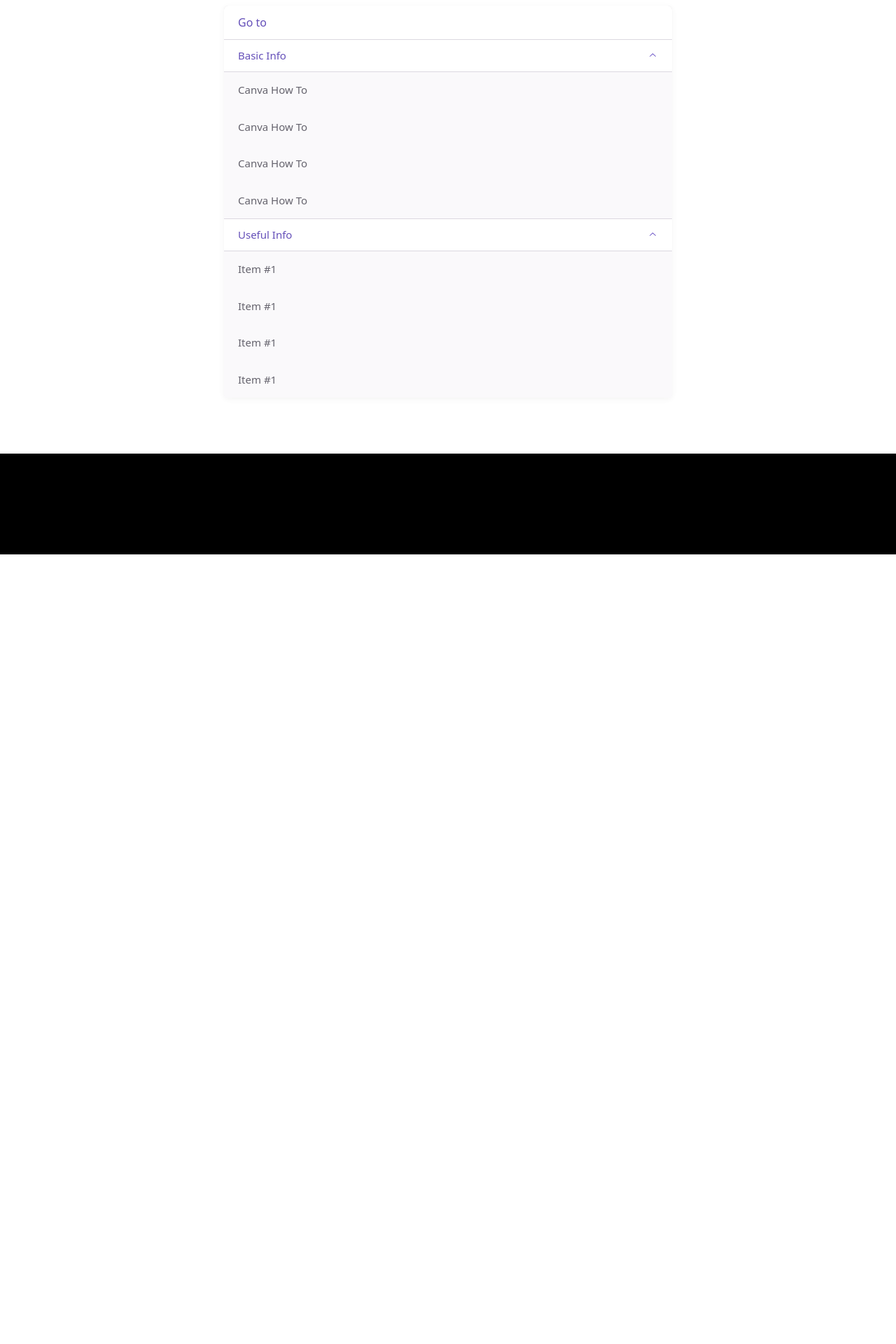
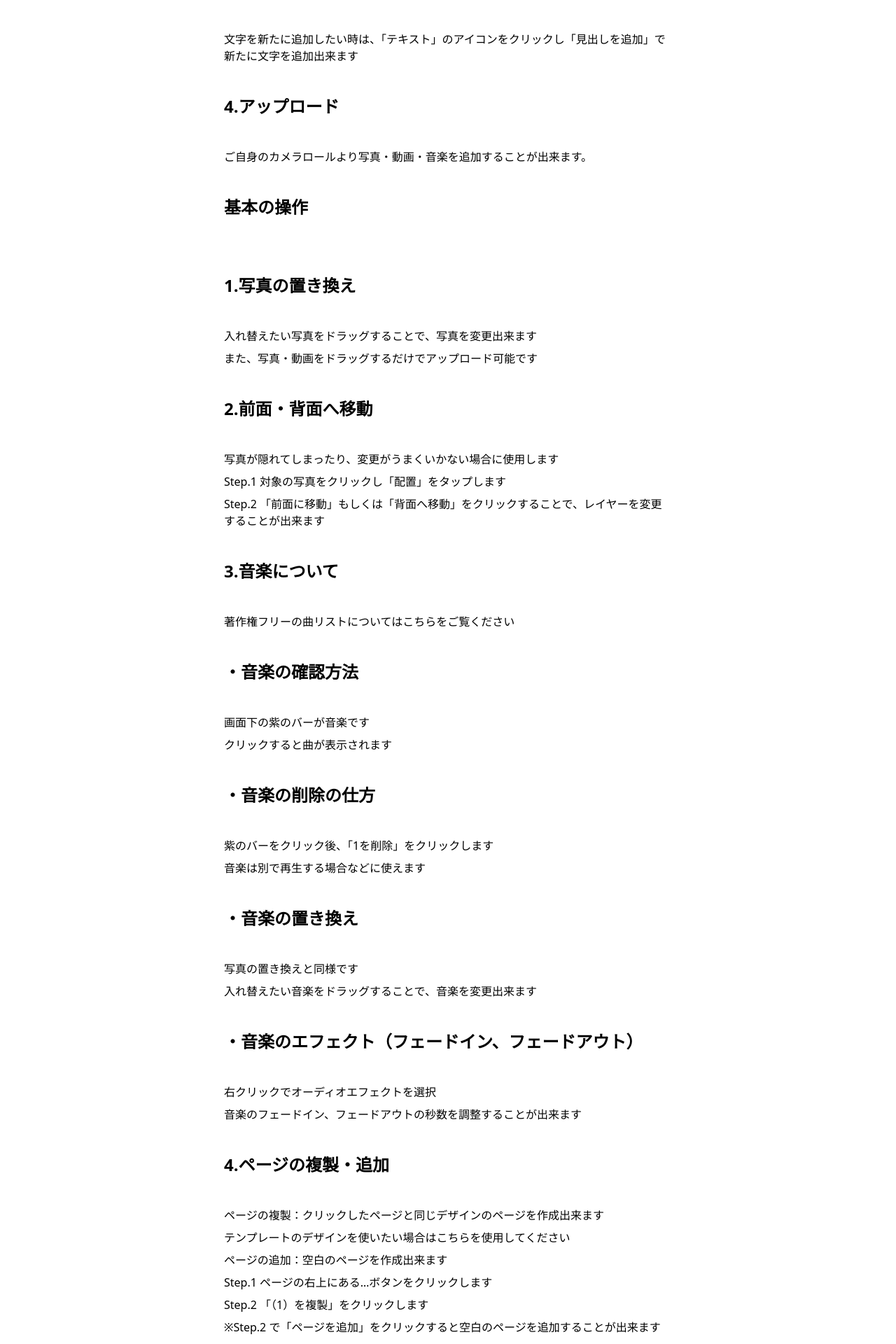
Before and after one commit to garrettomi/omidesigns-instructions, a React (Vite) app: page /PC in a window 1280 px wide. Shown: the part 2060-3980 px from the top of the page at 70% size. Before the commit the page ends 2852 px from the top, so only its background shows below. Built offline with nearby package versions, Linux system fonts and the light colour scheme; a web font is replaced by a local one.

Commit message:
Feat: Add content to PC page

```diff
--- a/src/pages/PC.jsx
+++ b/src/pages/PC.jsx
@@ -55,12 +55,125 @@ export default function PC() {
             <ContentImage src={stepOne} alt="Step 1 for Canva Pro" />
             <SubTitle idName="2.素材" text="2.素材" />
             <p>
-                Step 2: テンプレートにアクセス
+            図形やイラストなどの素材を追加することが出来ます
             </p>
             <p>
-                作成したアカウント情報でCanvaにサインイン、商品のテンプレートリンクを取得してください
+            「素材」のアイコンをクリックし検索窓より「ハート」などご希望のイメージを検索して頂くと、色々な素材が表示されますので気に入ったものを追加して下さい
             </p>
             <ContentImage src={stepTwo} alt="Step 2 for Canva Pro" />
+            <SubTitle idName="3.テキスト" text="3.テキスト" />
+            <p>
+            文字を新たに追加したい時は、「テキスト」のアイコンをクリックし「見出しを追加」で新たに文字を追加出来ます
+            </p>
+            <SubTitle idName="4.アップロード" text="4.アップロード" />
+            <p>
+            ご自身のカメラロールより写真・動画・音楽を追加することが出来ます。
+            </p>
+            <SubTitle idName="基本の操作" text="基本の操作" />
+            <SubTitle idName="1.写真の置き換え" text="1.写真の置き換え" />
+            <p>
+            入れ替えたい写真をドラッグすることで、写真を変更出来ます
+            </p>
+            <p>
+            また、写真・動画をドラッグするだけでアップロード可能です
+            </p>
+            <SubTitle idName="2.前面・背面へ移動" text="2.前面・背面へ移動" />
+            <p>
+            写真が隠れてしまったり、変更がうまくいかない場合に使用します
+            </p>
+            <p>
+            Step.1 対象の写真をクリックし「配置」をタップします
+            </p>
+            <p>
+            Step.2 「前面に移動」もしくは「背面へ移動」をクリックすることで、レイヤーを変更することが出来ます
+            </p>
+            <SubTitle idName="3.音楽について" text="3.音楽について" />
+            <p>
+            著作権フリーの曲リストについてはこちらをご覧ください
+            </p>
+            <SubTitle idName="・音楽の確認方法" text="・音楽の確認方法" />
+            <p>
+            画面下の紫のバーが音楽です
+            </p>
+            <p>
+            クリックすると曲が表示されます
+            </p>
+            <SubTitle idName="・音楽の削除の仕方" text="・音楽の削除の仕方" />
+            <p>
+            紫のバーをクリック後、「1を削除」をクリックします
+            </p>
+            <p>
+            音楽は別で再生する場合などに使えます
+            </p>
+            <SubTitle idName="・音楽の置き換え" text="・音楽の置き換え" />
+            <p>
+            写真の置き換えと同様です
+            </p>
+            <p>
+            入れ替えたい音楽をドラッグすることで、音楽を変更出来ます
+            </p>
+            <SubTitle idName="・音楽のエフェクト（フェードイン、フェードアウト）" text="・音楽のエフェクト（フェードイン、フェードアウト）" />
+            <p>
+            右クリックでオーディオエフェクトを選択
+            </p>
+            <p>
+            音楽のフェードイン、フェードアウトの秒数を調整することが出来ます
+            </p>
+            <SubTitle idName="4.ページの複製・追加" text="4.ページの複製・追加" />
+            <p>
+            ページの複製：クリックしたページと同じデザインのページを作成出来ます
+            </p>
+            <p>
+            テンプレートのデザインを使いたい場合はこちらを使用してください
+            </p>
+            <p>
+            ページの追加：空白のページを作成出来ます
+            </p>
+            <p>
+            Step.1 ページの右上にある…ボタンをクリックします
+            </p>
+            <p>
+            Step.2 「（1）を複製」をクリックします
+            </p>
+            <p>
+            ※Step.2 で「ページを追加」をクリックすると空白のページを追加することが出来ます
+            </p>
+            <SubTitle idName="5.アニメーション" text="5.アニメーション" />
+            <p>
+            文字や写真の出方を変更することが出来ます
+            </p>
+            <p>
+            Step.1 アニメーションを変更したいページや写真、テキストボックスをクリックします
+            </p>
+            <p>
+            Step.2 丸3つが重なっているアイコンの「アニメート」をクリックします
+            </p>
+            <p>
+            Step.3 好みのアニメーションを選択します
+            </p>
+            <p>
+            ※既にアニメーションが追加されている場合は、「アニメート」でなくアニメーションの名前（フェード・ブリーズなど）が記載されています
+            </p>
+            <SubTitle idName="6.透明度" text="6.透明度" />
+            <p>
+            写真の透け具合を変更することが出来ます
+            </p>
+            <p>
+            Step.1 透明度を変更したい写真をクリックします
+            </p>
+            <p>
+            Step.2 「透明度」のアイコンをクリックすると、透明度を調節することが出来ます
+            </p>
+            <SubTitle idName="7.ロック" text="7.ロック" />
+            <p>
+            作業をしやすくするため、こちらで素材をロックしていることがございます
+            </p>
+            <p>
+            素材を動かせない場合は、素材の上に表示されるロックのアイコンをクリックしていただけましたら解除できます
+            </p>
+            <p>
+            ご自身で作業している時も動いて欲しくない素材をロックすることで、作業しやすくなります
+            </p>
             <div className="py-20">
                 <ReferenceAccordion />
             </div>
```
